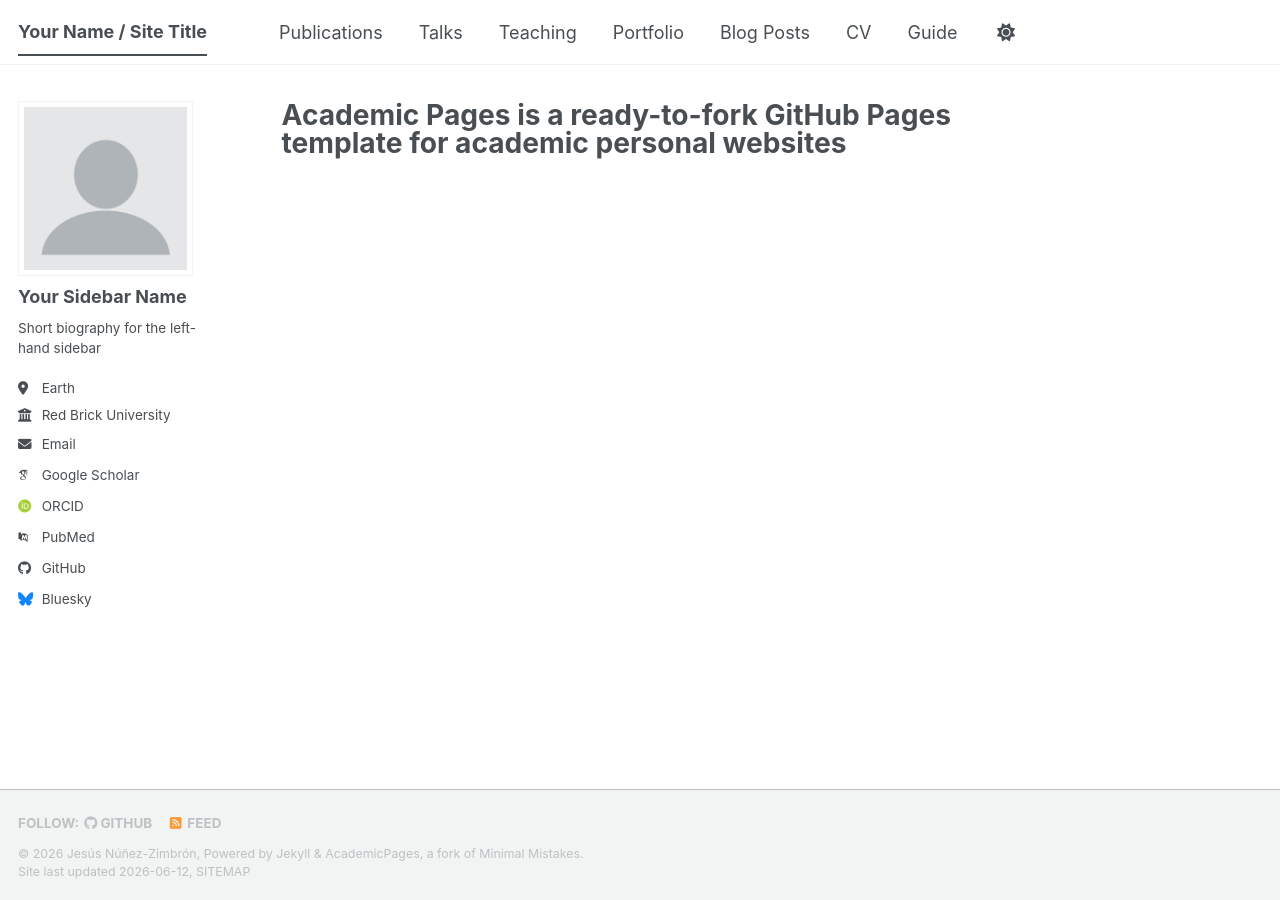
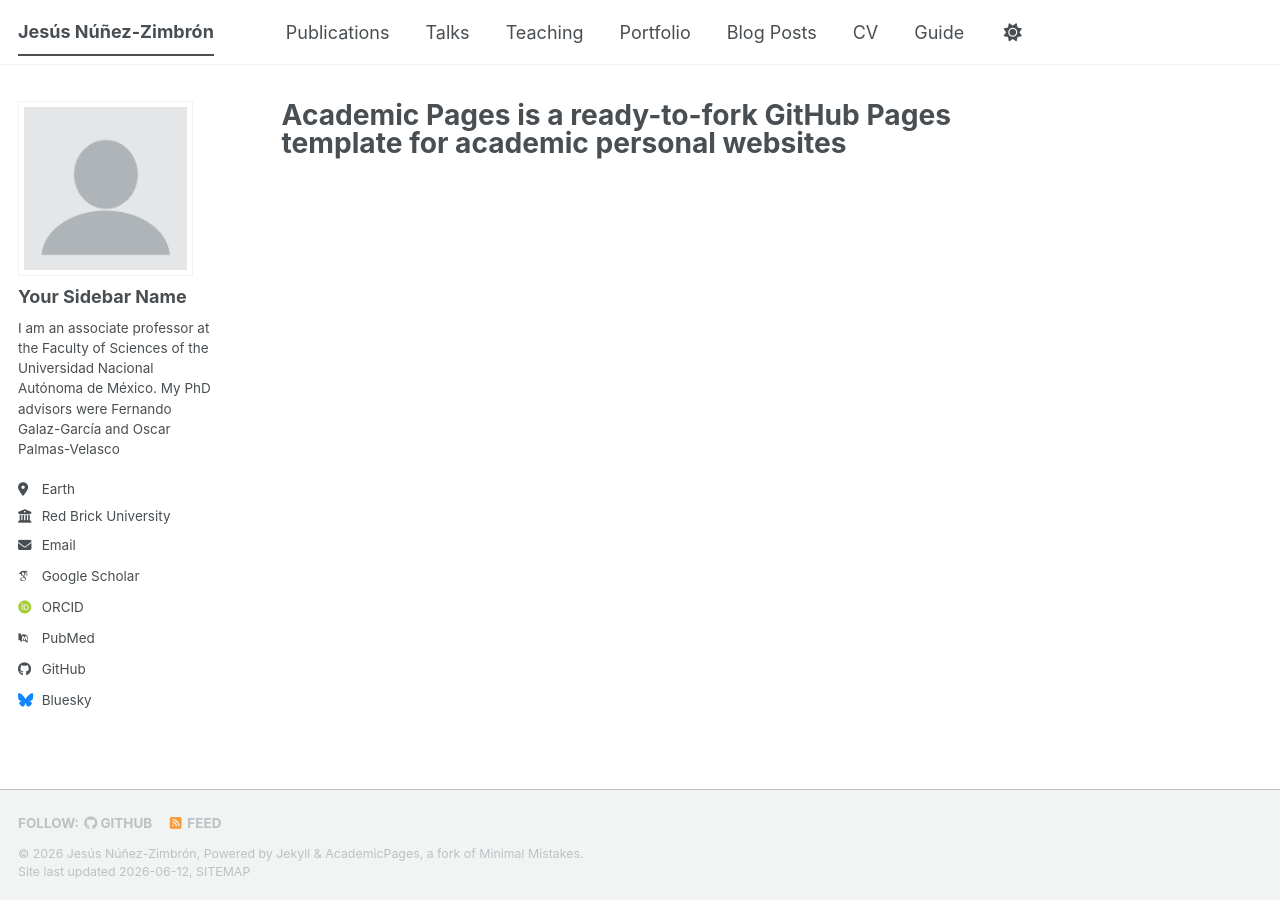
Before and after one commit to zimbron/zimbron.github.io, a Jekyll site: the page built from _pages/about.md, in a window 1280 px wide. Built offline with Jekyll 4.4.1, drawn with Linux system fonts in a browser that asks for light colours; some web fonts are replaced; a script bundle is joined from its source files by our own code; library files that are not in the unit come from our copies.

Commit message:
Update _config.yml

```diff
--- a/_config.yml
+++ b/_config.yml
@@ -9,10 +9,10 @@
 # Basic Site Settings
 locale                   : "en-US"
 site_theme               : "default" # The available themes options are "default", "air", "sunrise", "mint", "dirt" and "contrast"
-title                    : "Your Name / Site Title"
+title                    : "Jesús Núñez-Zimbrón"
 title_separator          : "-"
 name                     : &name "Jesús Núñez-Zimbrón"
-description              : &description "Your Name's academic portfolio"   # Update this with a general description of your site, this is the default if not overridden by a page
+description              : &description "My academic site"   # Update this with a general description of your site, this is the default if not overridden by a page
 url                      : https://zimbron.github.io # The base hostname & protocol for your site e.g. "https://[your GitHub username].github.io",
                                                            # or if you already have some other page hosted on Github then use "https://[your GitHub username].github.io/[Your Repo Name]"
 baseurl                  : "" # the subpath of your site, e.g. "/blog"
@@ -26,7 +26,7 @@ author:
   avatar           : "profile.png"
   name             : "Your Sidebar Name"
   pronouns         : # example: "she/her"
-  bio              : "Short biography for the left-hand sidebar"
+  bio              : "I am an associate professor at the Faculty of Sciences of the Universidad Nacional Autónoma de México. My PhD advisors were Fernando Galaz-García and Oscar Palmas-Velasco"
   location         : "Earth"
   employer         : "Red Brick University"
   uri              : # URL
```
